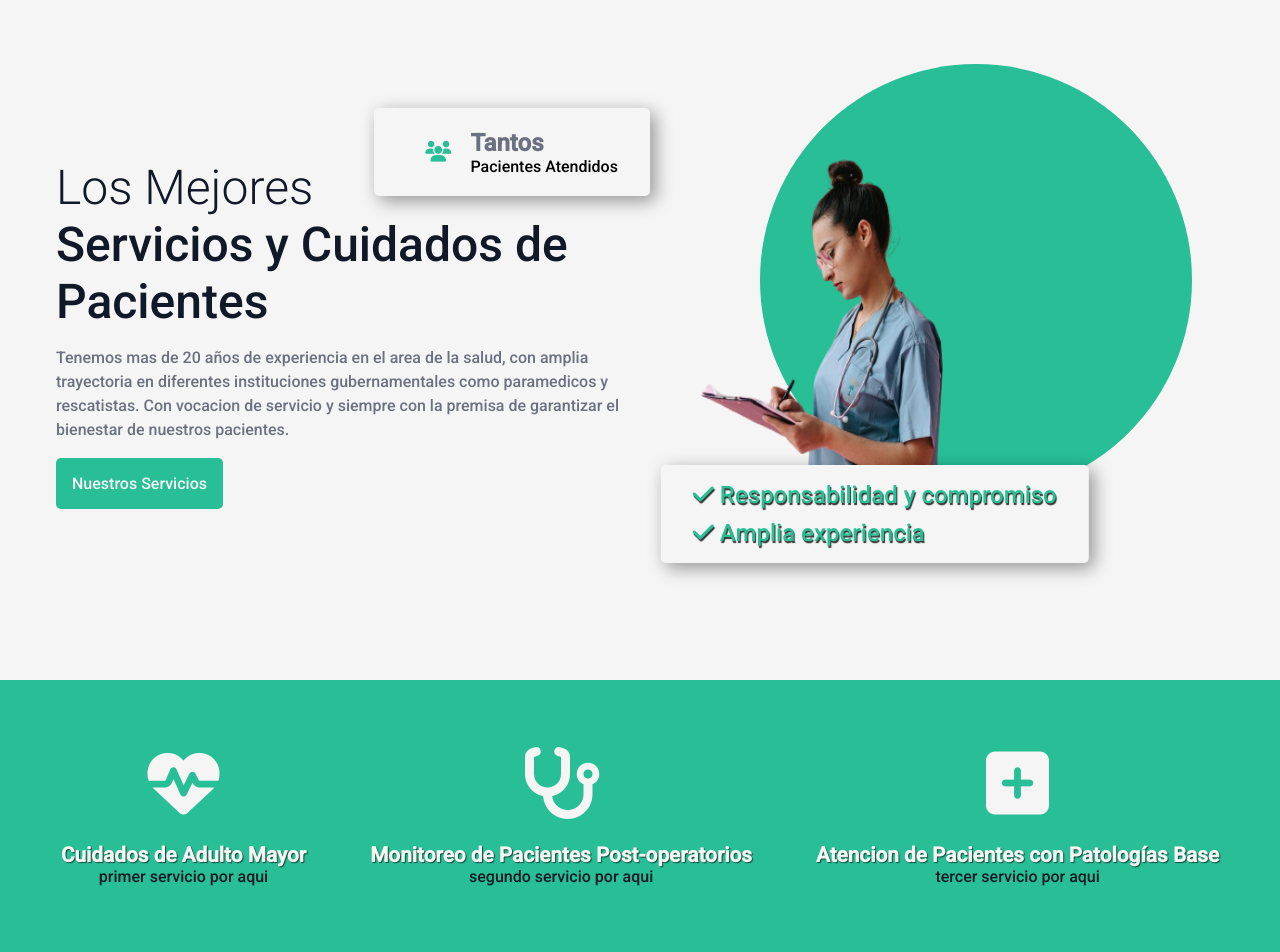
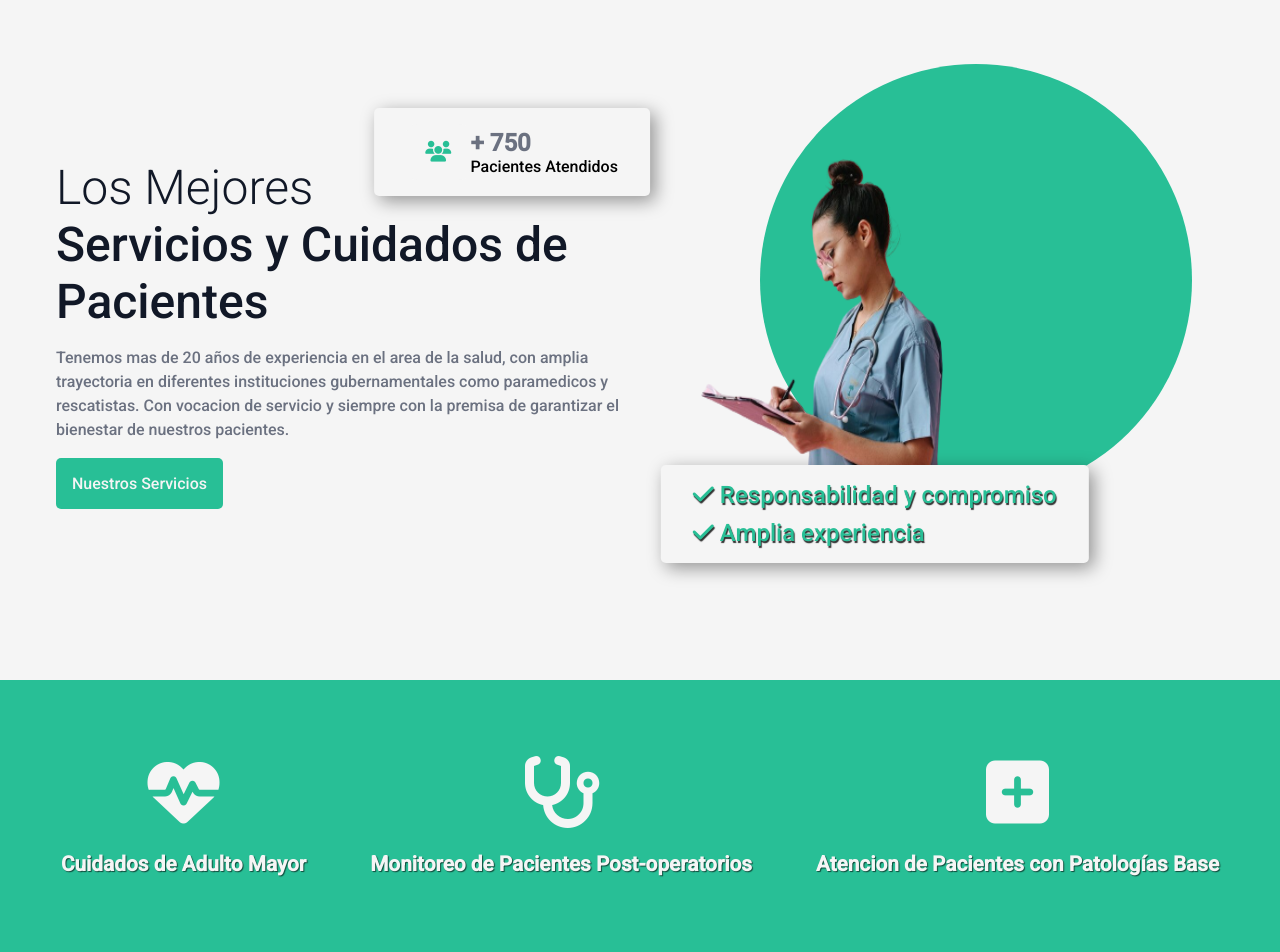
Before and after one commit to brimanz/saludWebsite, a plain HTML site: page index.html in a window 1280 px wide. Shown: the part 120-1072 px from the top of the page. Drawn offline with Linux system fonts and the light colour scheme.

Commit message:
adding total patients

```diff
--- a/index.html
+++ b/index.html
@@ -51,7 +51,7 @@
 						<i class="fa fa-users" aria-hidden="true"></i>
 					</span>
 					<div class="details">
-						<h4>Tantos</h4>
+						<h4>+ 750</h4>
 						<p>Pacientes Atendidos</p>
 					</div>
 				</div>
@@ -82,19 +82,16 @@
 			<div class="service__p">
 				<i class="fa fa-heartbeat" aria-hidden="true"></i>
 				<h2>Cuidados de Adulto Mayor</h2>
-				<p>primer servicio por aqui</p>
 			</div>
 
 			<div class="service__p">
 				<i class="fa fa-stethoscope" aria-hidden="true"></i>
 				<h2>Monitoreo de Pacientes Post-operatorios</h2>
-				<p>segundo servicio por aqui</p>
 			</div>
 
 			<div class="service__p">
 				<i class="fa fa-plus-square" aria-hidden="true"></i>
 				<h2>Atencion de Pacientes con Patologías Base</h2>
-				<p>tercer servicio por aqui</p>
 			</div>
 		</div>
 	</section>
```
